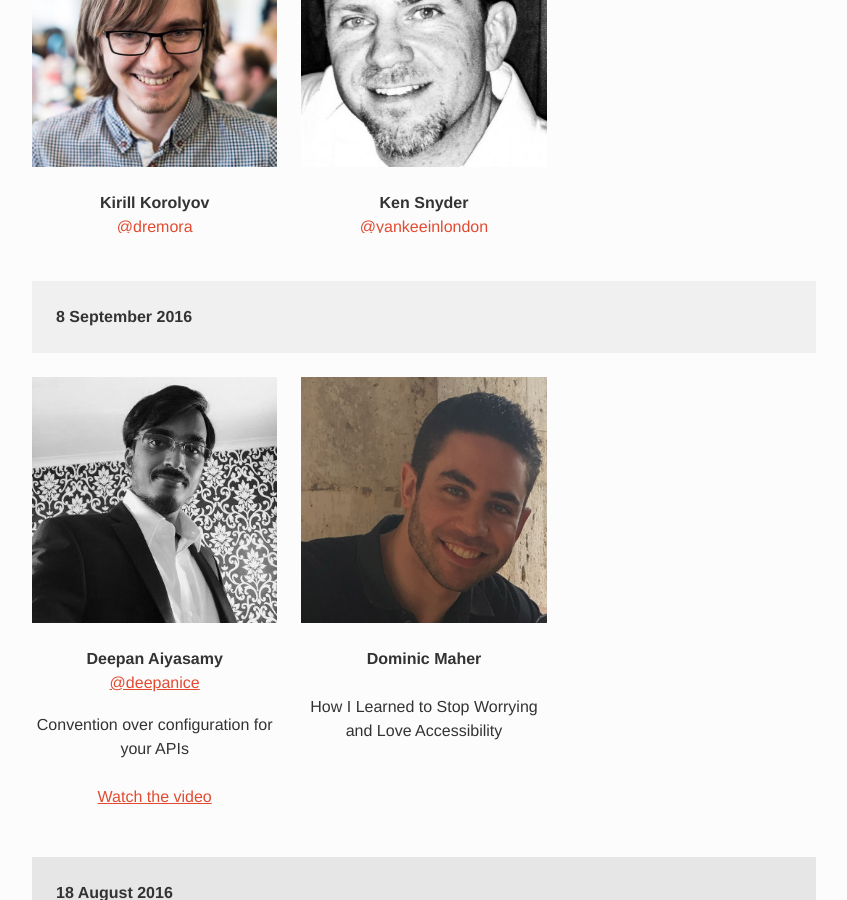
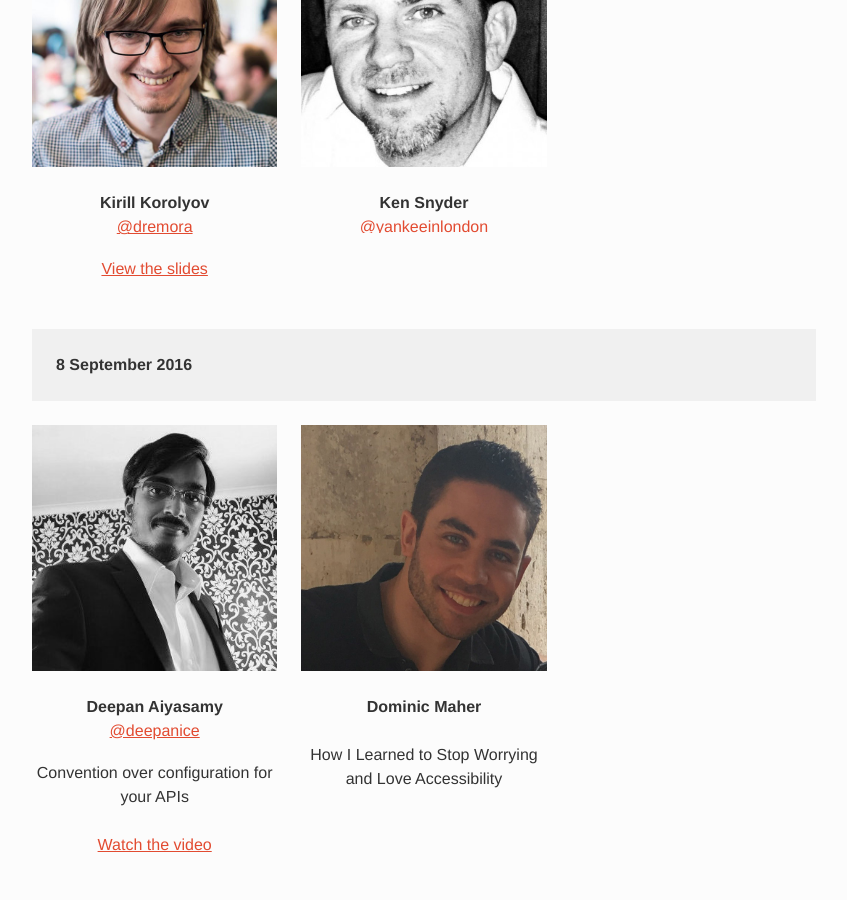
Before and after one commit to emberlondon/emberlondon.github.io, a Jekyll site: the page built from index.html, in a window 1280 px wide and 900 px high, scrolled down 3447 px. Shown: the whole window, without its empty margins (216-1063 px from the left). Built offline with Jekyll 4.4.1, drawn with Linux system fonts in a browser that asks for light colours; nearby versions of some CDN libraries.

Commit message:
Add Kirill’s slides

```diff
--- a/_data/previous-events.yml
+++ b/_data/previous-events.yml
@@ -55,6 +55,7 @@
     speaker_twitter: dremora
     image: /images/speakers/dremora.jpg
     title: Ember vs Elm
+    slides_url: https://speakerdeck.com/dremora/from-ember-to-elm
   - speaker_name: Ken Snyder
     speaker_twitter: yankeeinlondon
     image: /images/speakers/ken-2.jpg
--- a/_includes/previous.html
+++ b/_includes/previous.html
@@ -25,6 +25,9 @@
                   {% if talk.video_url %}
                     <p><a href="{{ talk.video_url }}">Watch the video</a></p>
                   {% endif %}
+                  {% if talk.slides_url %}
+                    <p><a href="{{ take.slides_url }}">View the slides</a></p>
+                  {% endif %}
                 </div>
               </div>
             </li>
```
